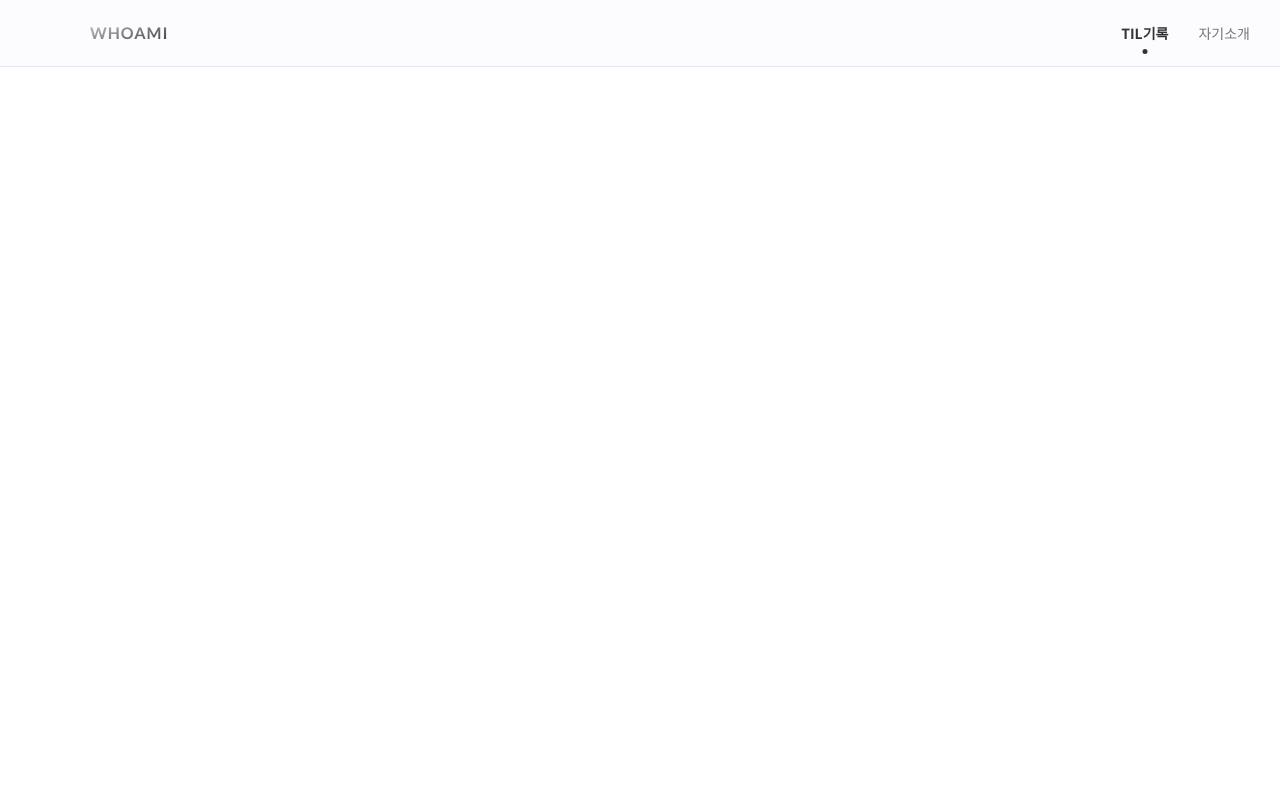
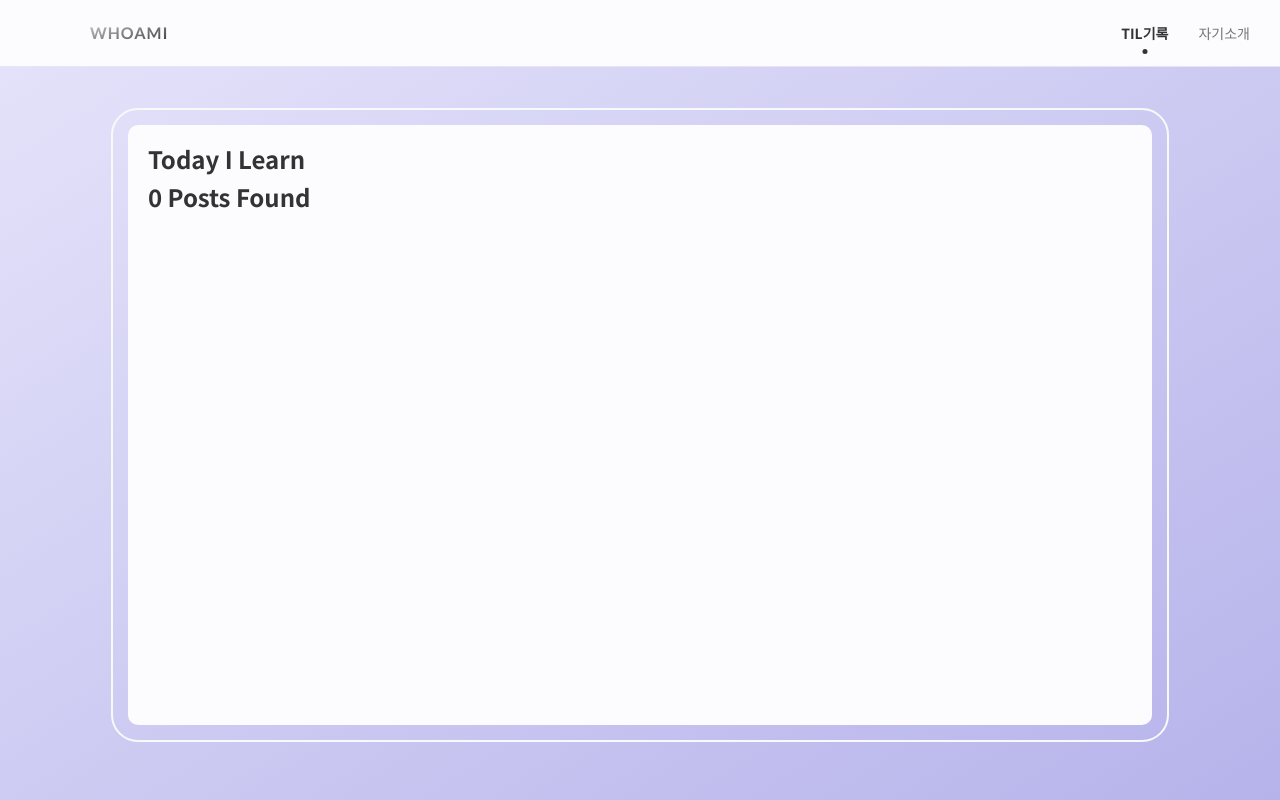
Before and after one commit to pakjonghun/introduce, a React (Create React App) app: page /posts in a window 1280 px wide. Built offline with nearby package versions, Linux system fonts and the light colour scheme.

Commit message:
add:api 작성

```diff
--- /dev/null
+++ b/src/api/constants.ts
@@ -0,0 +1 @@
+export const BASE_URL = process.env.REACT_APP_BASE_URL;
--- a/src/components/MainLayout/Navigation/index.tsx
+++ b/src/components/MainLayout/Navigation/index.tsx
@@ -8,9 +8,8 @@ import useGetIsShowNav from "./useGetIsShowNav";
 const Navigation = () => {
   const { pathname } = useLocation();
   const isShowNav = useGetIsShowNav();
-
   return (
-    <Container isShowNav={isShowNav}>
+    <Container isShowNav={pathname === "/posts" || isShowNav}>
       <PageMark href='/'>whoami</PageMark>
       <RightMenuList>
         <Menu isSelected={pathname === "/posts"} href='/posts'>
--- /dev/null
+++ b/src/interfaces/postList.ts
@@ -0,0 +1,6 @@
+import { Post } from "./post";
+
+export interface PostSearchResults {
+  data: Post[];
+  totalCount: number;
+}
--- /dev/null
+++ b/src/pages/PostList/PostListHeader/index.tsx
@@ -0,0 +1,27 @@
+import React from "react";
+import { useRecoilValue } from "recoil";
+import styled from "styled-components";
+import { searchPostCountState } from "../../../recoil/postlist/atom";
+
+const PostListHeader = () => {
+  const searchPostCount = useRecoilValue(searchPostCountState);
+
+  return (
+    <Container>
+      <OriginTitle>Today I Learn</OriginTitle>
+      <SearchingTitle>{searchPostCount} Posts Found</SearchingTitle>
+    </Container>
+  );
+};
+
+export default PostListHeader;
+
+const Container = styled.header``;
+
+const CommonTitle = styled.h2`
+  color: ${({ theme }) => theme.colors.grayDark3};
+`;
+
+const OriginTitle = styled(CommonTitle)``;
+
+const SearchingTitle = styled(CommonTitle)``;
--- a/src/pages/PostList/index.tsx
+++ b/src/pages/PostList/index.tsx
@@ -1,8 +1,46 @@
 import React from "react";
+import styled, { css } from "styled-components";
 import MainLayout from "../../components/MainLayout";
+import PostListHeader from "./PostListHeader";
 
 const PostList = () => {
-  return <MainLayout title='postList'>PostList</MainLayout>;
+  return (
+    <MainLayout title='postList'>
+      <Container>
+        <Wrapper>
+          <PostListHeader />
+        </Wrapper>
+      </Container>
+    </MainLayout>
+  );
 };
 
 export default PostList;
+
+const Container = styled.div`
+  display: flex;
+  align-items: center;
+  justify-content: center;
+  height: 100vh;
+  padding-top: 5rem;
+  overflow: hidden;
+
+  ${({ theme }) =>
+    css`
+      background: linear-gradient(
+        to bottom right,
+        ${theme.colors.primaryLight},
+        ${theme.colors.primary}
+      );
+    `}
+`;
+
+const Wrapper = styled.div`
+  height: 80%;
+  width: 80%;
+  padding: 1.5rem 2rem;
+  outline: 2px solid ${({ theme }) => theme.colors.grayLight1};
+  outline-offset: 1.5rem;
+  border-radius: 10px;
+  background-color: ${({ theme }) => theme.colors.secondaryLight};
+`;
--- /dev/null
+++ b/src/recoil/postlist/atom.ts
@@ -0,0 +1,6 @@
+import { atom } from "recoil";
+
+export const searchPostCountState = atom({
+  key: "searchPostCountState",
+  default: 0,
+});
```
Also changed, not shown: src/api/fetchFunc.ts (added, +16 -0 lines), src/api/utils.ts (added, +24 -0 lines), src/interfaces/post.ts (added, +10 -0 lines), 1 other file (tests, documents, lock files or other folders).
